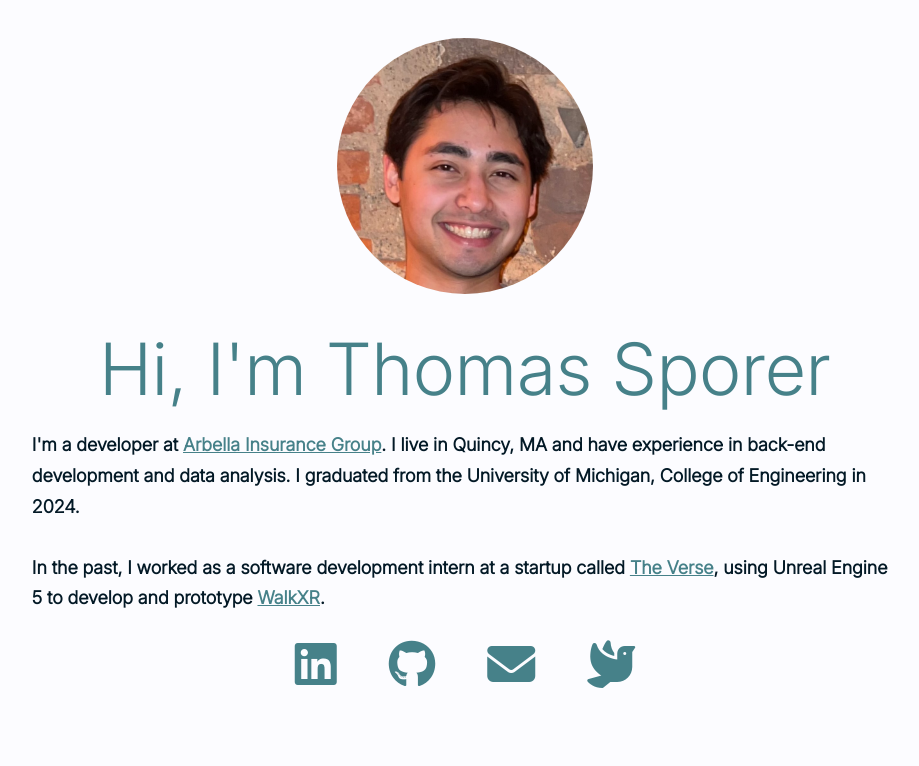
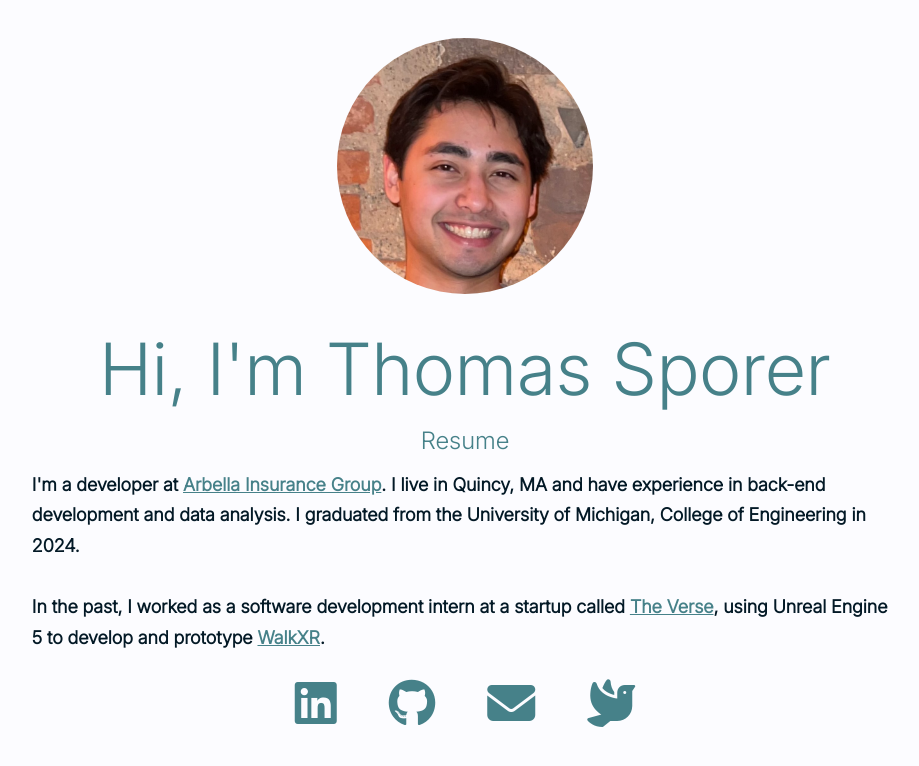
Before and after one commit to Tsporer/Tsporer.github.io, a React (Create React App) app: page / in a window 1280 px wide. Shown: the top 766 px of the page, without its empty margins (175-1094 px from the left). Built offline with nearby package versions, Linux system fonts and the light colour scheme.

Commit message:
update resume

```diff
--- a/src/App.css
+++ b/src/App.css
@@ -26,7 +26,8 @@
 
   --clr-arc_bg: #ecf5ee;
 
-  --clr-parchment: #F4E9CD;
+  /* --clr-parchment: #F4E9CD; */
+  --clr-parchment: #031926;
   --clr-ash-gray: #9DBEBB;
   --clr-cambridge-blue: #77ACA2;
   --clr-teal: #468189;
@@ -118,6 +119,24 @@ body {
   background-size: 70% 3px;
 }
 
+.resume-text {
+  padding: 4px 4px;
+  padding-bottom: 0px;
+  color: var(--clr-teal);
+  font-family: 'Inter', sans-serif;
+  background-position: bottom;
+  background-image: linear-gradient(to right, var(--clr-parchment), var(--clr-parchment));
+  background-size: 0% 0px;
+  background-repeat: no-repeat;
+  transition: all 500ms ease-out;
+  display: inline-block;
+}
+
+.resume-text:hover {
+  background-size: 100% 3px;
+  color: var(--clr-parchment);
+}
+
 @media (max-width: 600px) {
   .li-a {
     margin-top: 10%;
--- a/src/components/About.tsx
+++ b/src/components/About.tsx
@@ -2,7 +2,7 @@ import Resume from "./Resume";
 
 function About() {
   return (
-    <div className="flex-grow main-text mx-auto lg:pt-0 lg:px-[3%] mt-[2%]">
+    <div className="flex-grow main-text mx-auto lg:pt-0 lg:px-[3%] mt-[1%]">
       <div className="text-left w-[72%] sub-text mx-auto">
         I'm
         a developer at{" "}
--- a/src/components/Header.tsx
+++ b/src/components/Header.tsx
@@ -9,6 +9,15 @@ function Header() {
       <div className="main-text text-center text-2xl lg:text-7xl">
         Hi, I'm Thomas Sporer
       </div>
+      <div className="flex justify-center mt-4">
+        <a
+          href="/resume.pdf"
+          className="text-2xl resume-text"
+          download
+        >
+          Resume
+        </a>
+      </div>
     </div>
   );
 }
```
Also changed, not shown: 1 other file (tests, documents, lock files or other folders).
